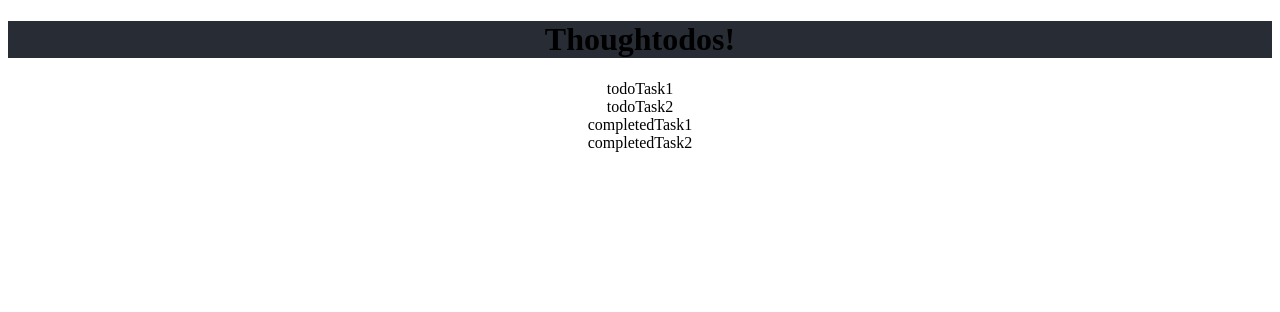
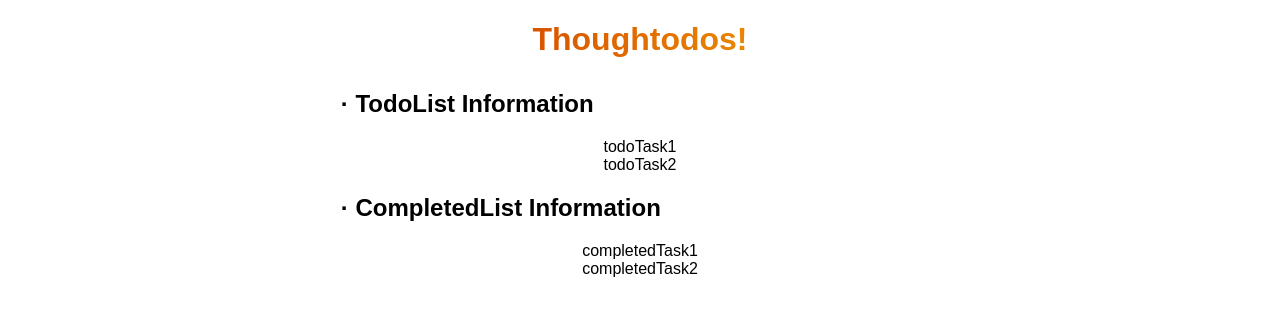
Before and after one commit to charlotte-xiao/thoughtodos, a React (Create React App) app: page / in a window 1280 px wide. Shown: the top 312 px of the page. Built offline with nearby package versions, Linux system fonts and the light colour scheme.

Commit message:
<feat, xs, [E-2]>: add css for title

```diff
--- a/src/App.tsx
+++ b/src/App.tsx
@@ -1,14 +1,25 @@
 import React from 'react';
 import styled from "styled-components";
-import {TaskListProvider} from "./pages/TodoList/TaskListContext";
-import TodoList from "./pages/TodoList";
+import {TaskListProvider} from "./pages/TaskList/TaskListContext";
+import TaskList from "./pages/TaskList";
 
 const Header = styled.header`
-  background-color: #282c34;
+    h1 {
+        font-size: 2rem;
+        font-weight: 800;
+    }
+    background: linear-gradient(0.25turn, #c21500, #ffc500);
+    background-clip: text;
+    -webkit-background-clip: text;
+    color: transparent;
 `;
 
 const Container = styled.div`
- text-align: center;
+    background-color: white;
+    font-family: "Google Sans", sans-serif;
+    width: 60%;
+    margin: 0 auto;
+    text-align: center;
 `;
 
 function App() {
@@ -18,7 +29,7 @@ function App() {
                 <h1>Thoughtodos!</h1>
             </Header>
             <TaskListProvider>
-                <TodoList />
+                <TaskList/>
             </TaskListProvider>
         </Container>
     );
--- a/src/pages/TodoList/index.tsx
+++ b/src/pages/TaskList/index.tsx
@@ -1,16 +1,20 @@
 import React from "react";
 import {TaskListContext} from "./TaskListContext";
 import styled from "styled-components";
-const Title = styled.title`
-
+const Title = styled.h2`
+     text-align: left;
 `
 
-export default class TodoList extends React.Component<any, any> {
+const Content = styled.div`
+    margin: 2rem 5rem;
+`
+
+export default class TaskList extends React.Component<any, any> {
 
     render() {
         return (
-            <div>
-                <Title>TodoList Information</Title>
+            <Content>
+                <Title>· TodoList Information</Title>
                 <TaskListContext.Consumer>
                     {({todoList}) => (
                         todoList.map(((task, index) => (
@@ -18,7 +22,7 @@ export default class TodoList extends React.Component<any, any> {
                         )))
                     )}
                 </TaskListContext.Consumer>
-                <Title>CompletedList Information</Title>
+                <Title>· CompletedList Information</Title>
                 <TaskListContext.Consumer>
                     {({completedList}) => (
                         completedList.map(((task, index) => (
@@ -26,7 +30,7 @@ export default class TodoList extends React.Component<any, any> {
                         )))
                     )}
                 </TaskListContext.Consumer>
-            </div>
+            </Content>
 
         );
     }
```
Also changed, not shown: src/pages/TaskList/TaskListContext.tsx (renamed from src/pages/TodoList/TaskListContext.tsx), 1 other file (tests, documents, lock files or other folders).
